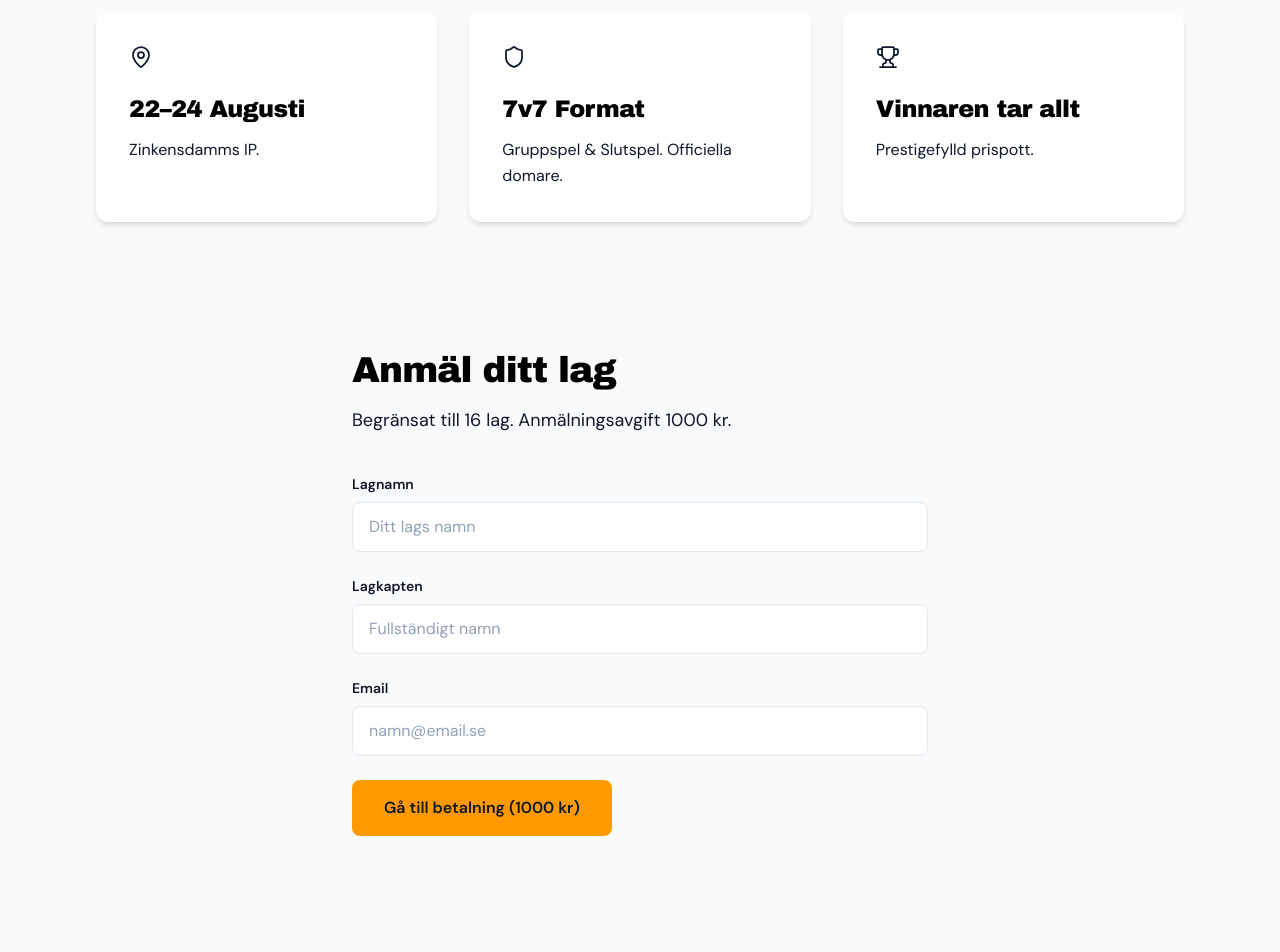
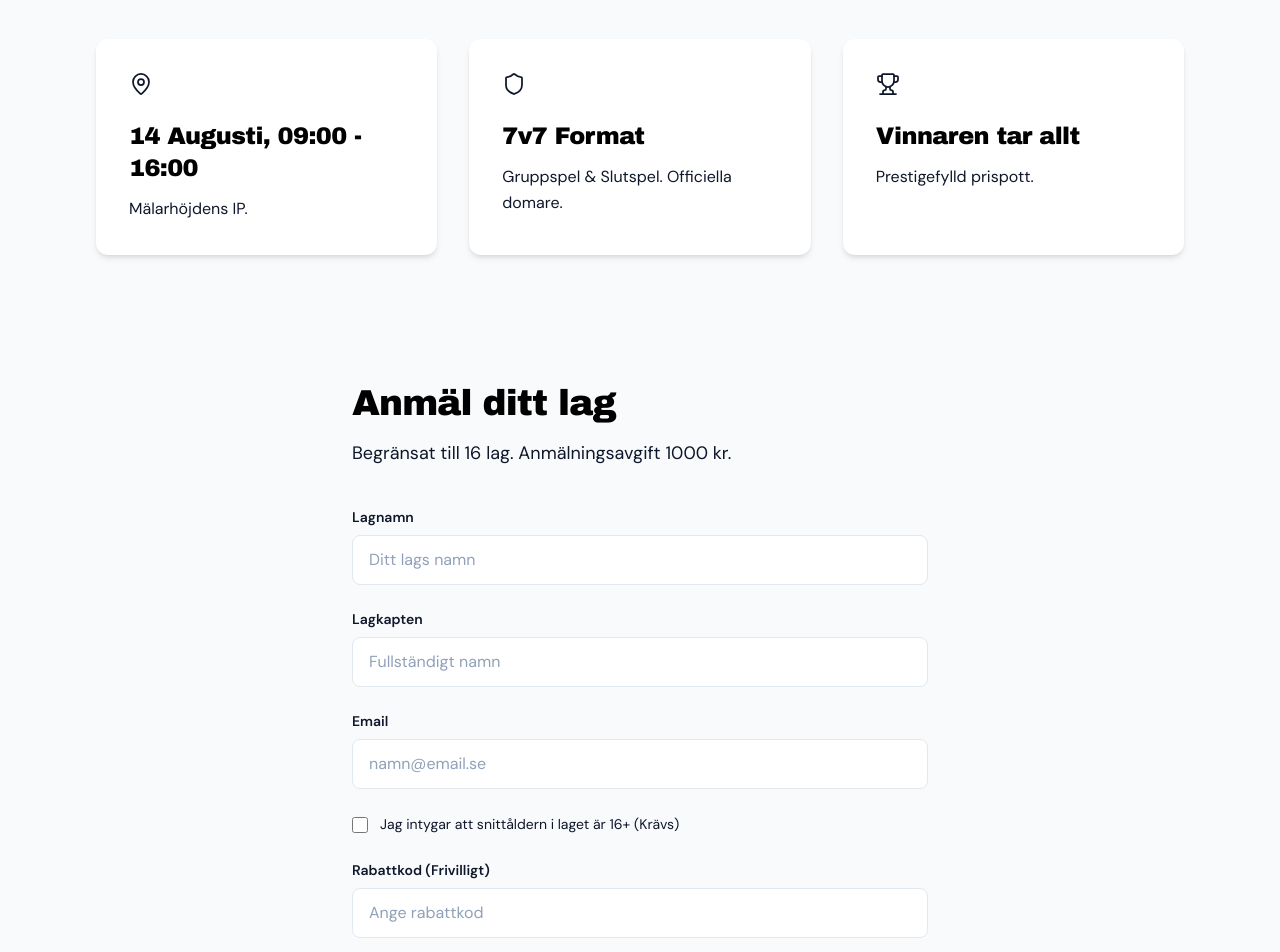
Before and after one commit to valterwiklund17/sthlm-seven, a React (Vite) app: page / in a window 1280 px wide. Shown: the part 700-1652 px from the top of the page. Built offline with nearby package versions, Linux system fonts and the light colour scheme; no server answers.

Commit message:
Uppdaterat datum, plats och lagt till rabattkodsfält

```diff
--- a/src/components/Hero.tsx
+++ b/src/components/Hero.tsx
@@ -6,7 +6,8 @@ export function Hero() {
           Sthlm Seven.
         </h1>
         <p className="mt-6 max-w-xl text-lg font-medium leading-snug text-slate-900 md:mt-8 md:text-xl">
-          Stockholms mest exklusiva 7v7-turnering. 16 lag. En mästare.
+          Stockholms mest exklusiva 7v7-turnering. Öppen amatörnivå för
+          kompisgäng och korpenlag. 16 lag. En mästare.
         </p>
         <a
           href="#anmalan"
--- a/src/components/InfoGrid.tsx
+++ b/src/components/InfoGrid.tsx
@@ -9,8 +9,8 @@ type InfoCard = {
 const cards: InfoCard[] = [
   {
     icon: MapPin,
-    title: '22–24 Augusti',
-    description: 'Zinkensdamms IP.',
+    title: '14 Augusti, 09:00 - 16:00',
+    description: 'Mälarhöjdens IP.',
   },
   {
     icon: Shield,
--- a/src/components/RegistrationSection.tsx
+++ b/src/components/RegistrationSection.tsx
@@ -8,6 +8,8 @@ export function RegistrationSection() {
   const [teamName, setTeamName] = useState('')
   const [captain, setCaptain] = useState('')
   const [email, setEmail] = useState('')
+  const [promoCode, setPromoCode] = useState('')
+  const [ageVerified, setAgeVerified] = useState(false)
   const [isSubmitting, setIsSubmitting] = useState(false)
   const [errorMsg, setErrorMsg] = useState('')
 
@@ -122,6 +124,41 @@ export function RegistrationSection() {
             />
           </div>
 
+          <label className="flex cursor-pointer items-start gap-3">
+            <input
+              id="age-verification"
+              name="age-verification"
+              type="checkbox"
+              required
+              disabled={isSubmitting}
+              checked={ageVerified}
+              onChange={(e) => setAgeVerified(e.target.checked)}
+              className="mt-1 h-4 w-4 shrink-0 rounded border-slate-300 text-amber-500 focus:ring-amber-500 disabled:cursor-not-allowed disabled:opacity-60"
+            />
+            <span className="text-sm leading-relaxed text-slate-900">
+              Jag intygar att snittåldern i laget är 16+ (Krävs)
+            </span>
+          </label>
+
+          <div>
+            <label
+              htmlFor="rabattkod"
+              className="mb-2 block text-sm font-semibold text-slate-900"
+            >
+              Rabattkod (Frivilligt)
+            </label>
+            <input
+              id="rabattkod"
+              name="rabattkod"
+              type="text"
+              disabled={isSubmitting}
+              value={promoCode}
+              onChange={(e) => setPromoCode(e.target.value)}
+              className={inputClassName}
+              placeholder="Ange rabattkod"
+            />
+          </div>
+
           <button
             type="submit"
             disabled={isSubmitting}
--- a/src/components/RegistrationSuccess.tsx
+++ b/src/components/RegistrationSuccess.tsx
@@ -13,7 +13,7 @@ export function RegistrationSuccess() {
       </h1>
       <p className="mt-6 max-w-lg text-base leading-relaxed text-slate-900 md:text-lg">
         Din betalning är genomförd och ditt lag är nu registrerat för Sthlm
-        Seven. Vi ses på Zinkensdamms IP.
+        Seven. Vi ses på Mälarhöjdens IP.
       </p>
       <a
         href="/"
```
